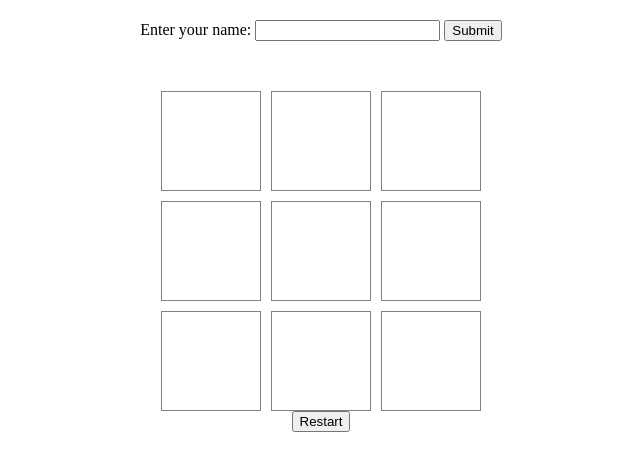
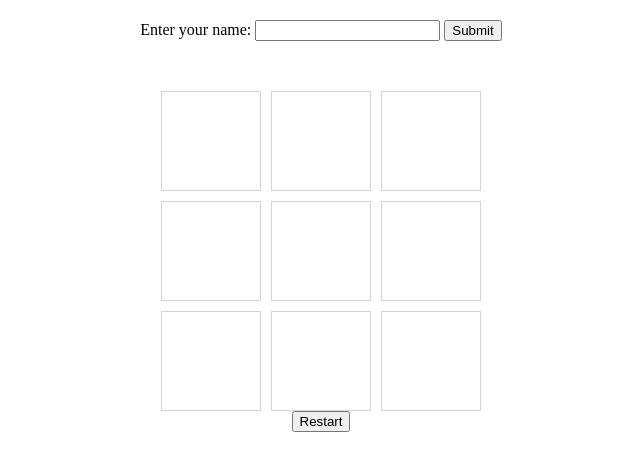
Before and after one commit to stevenwalker91/tic-tac-toe, a plain HTML site: page index.html in a window 1280 px wide. Shown: the whole page, without its empty margins (319-959 px from the left). Drawn offline with Linux system fonts and the light colour scheme.

Commit message:
just changed the disabled colour to be lighter so it can be more easily seen by the user

```diff
--- a/style.css
+++ b/style.css
@@ -32,6 +32,6 @@ body {
 
 .disabled {
     cursor: default;
-    border: 1px solid gray;
-    color: gray;
+    border: 1px solid lightgray;
+    color: lightgray;
 }
```
